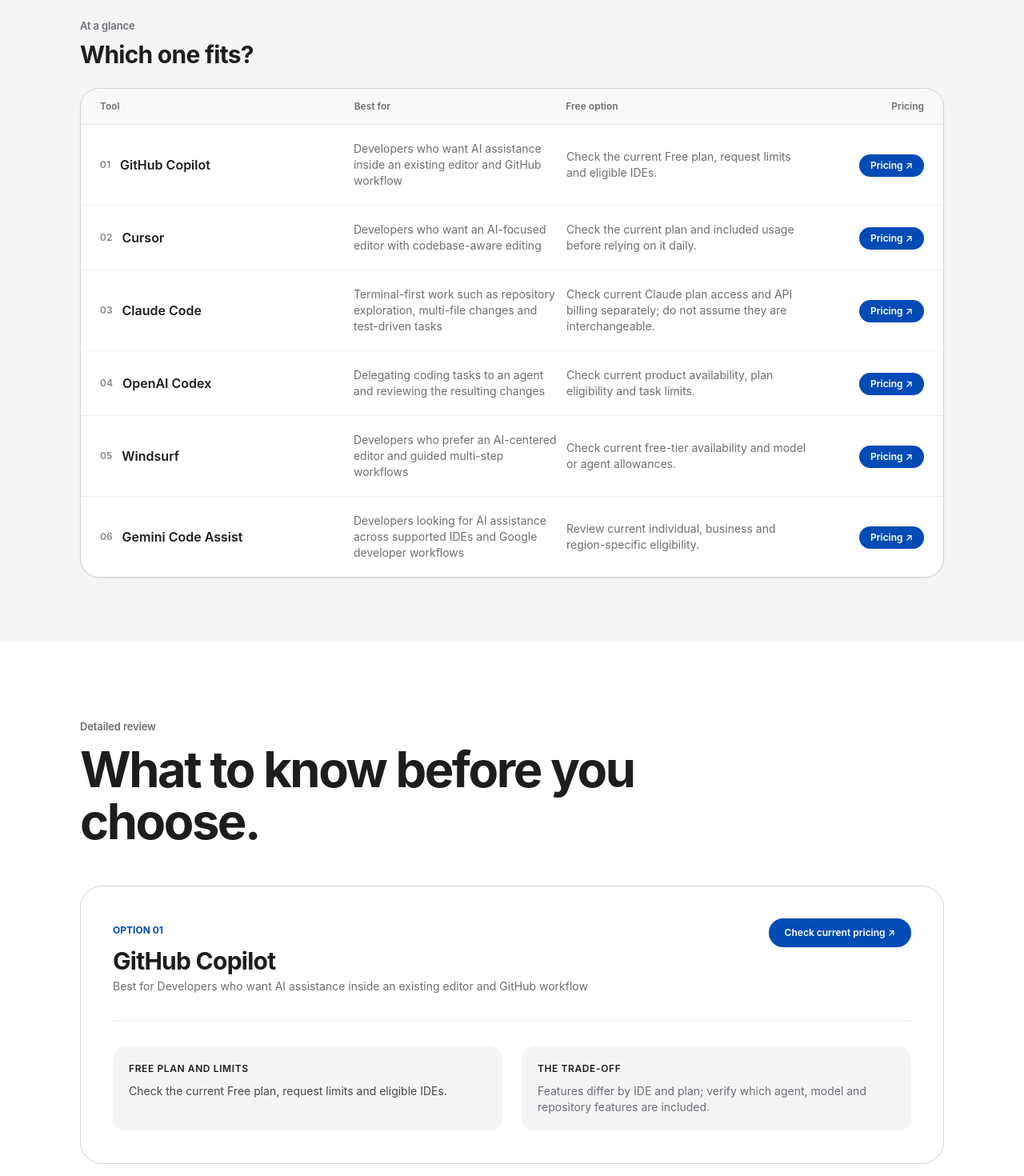
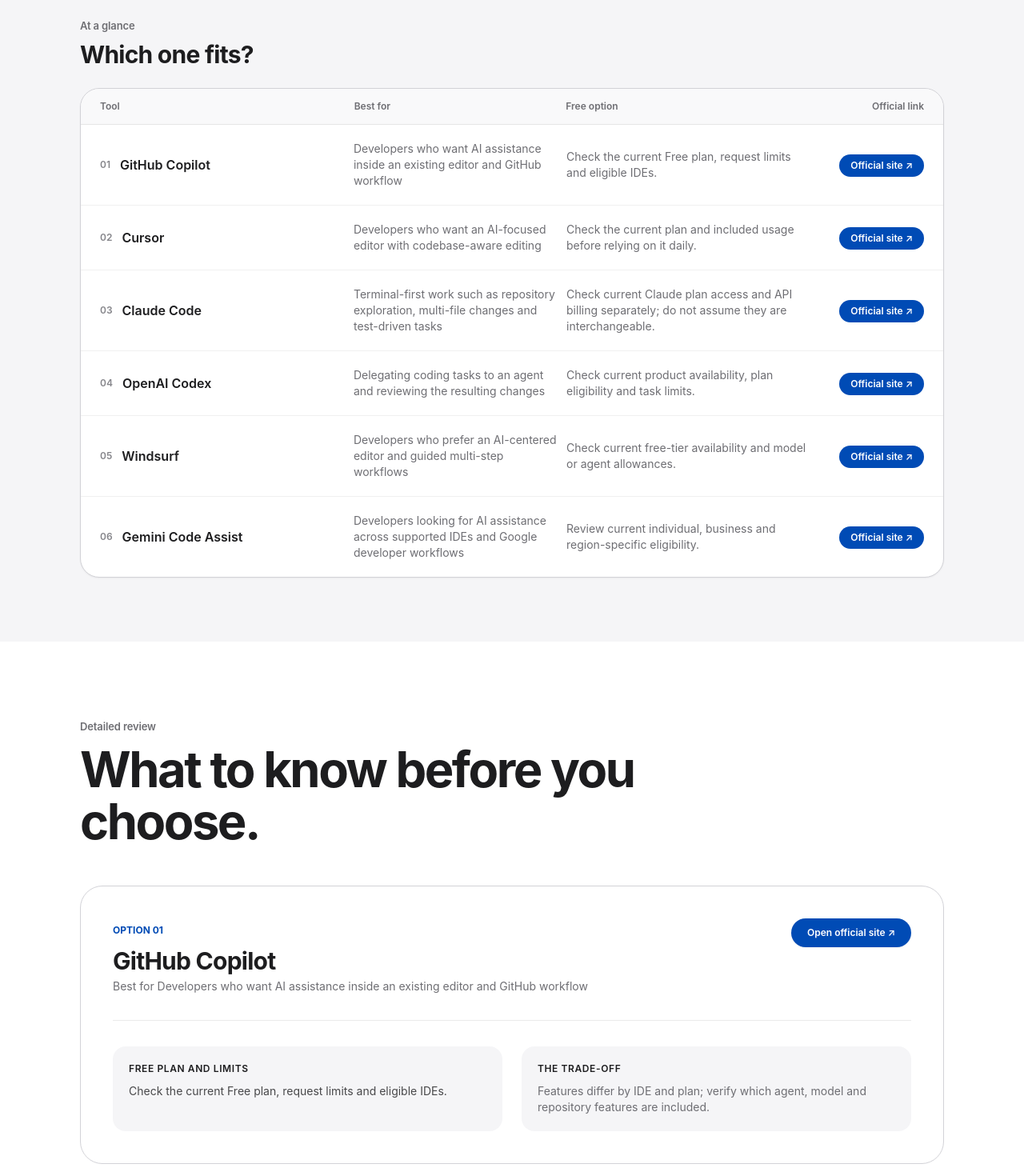
Before and after one commit to LinukaBandara/StackPick, a Next.js app: page /best/ai-coding-assistants in a window 1280 px wide. Shown: the part 920-2390 px from the top of the page at 80% size. Built offline with nearby package versions, Linux system fonts and the light colour scheme; no server answers.

Commit message:
Use accurate official-link labels across comparison tables

```diff
--- a/components/ComparisonArticle.tsx
+++ b/components/ComparisonArticle.tsx
@@ -141,7 +141,7 @@ export default function ComparisonArticle({
                 <span>Tool</span>
                 <span>Best for</span>
                 <span>Free option</span>
-                <span className="text-right">Pricing</span>
+                <span className="text-right">Official link</span>
               </div>
               {tools.map((tool, index) => (
                 <div
@@ -167,7 +167,7 @@ export default function ComparisonArticle({
                       rel="noopener noreferrer"
                       className="inline-flex rounded-full bg-[#004bb5] px-3.5 py-1.5 text-xs font-semibold text-white transition hover:bg-[#00388c]"
                     >
-                      Pricing ↗
+                      Official site ↗
                     </a>
                   </div>
                 </div>
@@ -202,7 +202,7 @@ export default function ComparisonArticle({
                     rel="noopener noreferrer"
                     className="inline-flex items-center justify-center rounded-full bg-[#004bb5] px-5 py-2.5 text-xs font-semibold text-white shadow-sm transition hover:bg-[#00388c] shrink-0"
                   >
-                    Check current pricing ↗
+                    Open official site ↗
                   </a>
                 </div>
 
```
